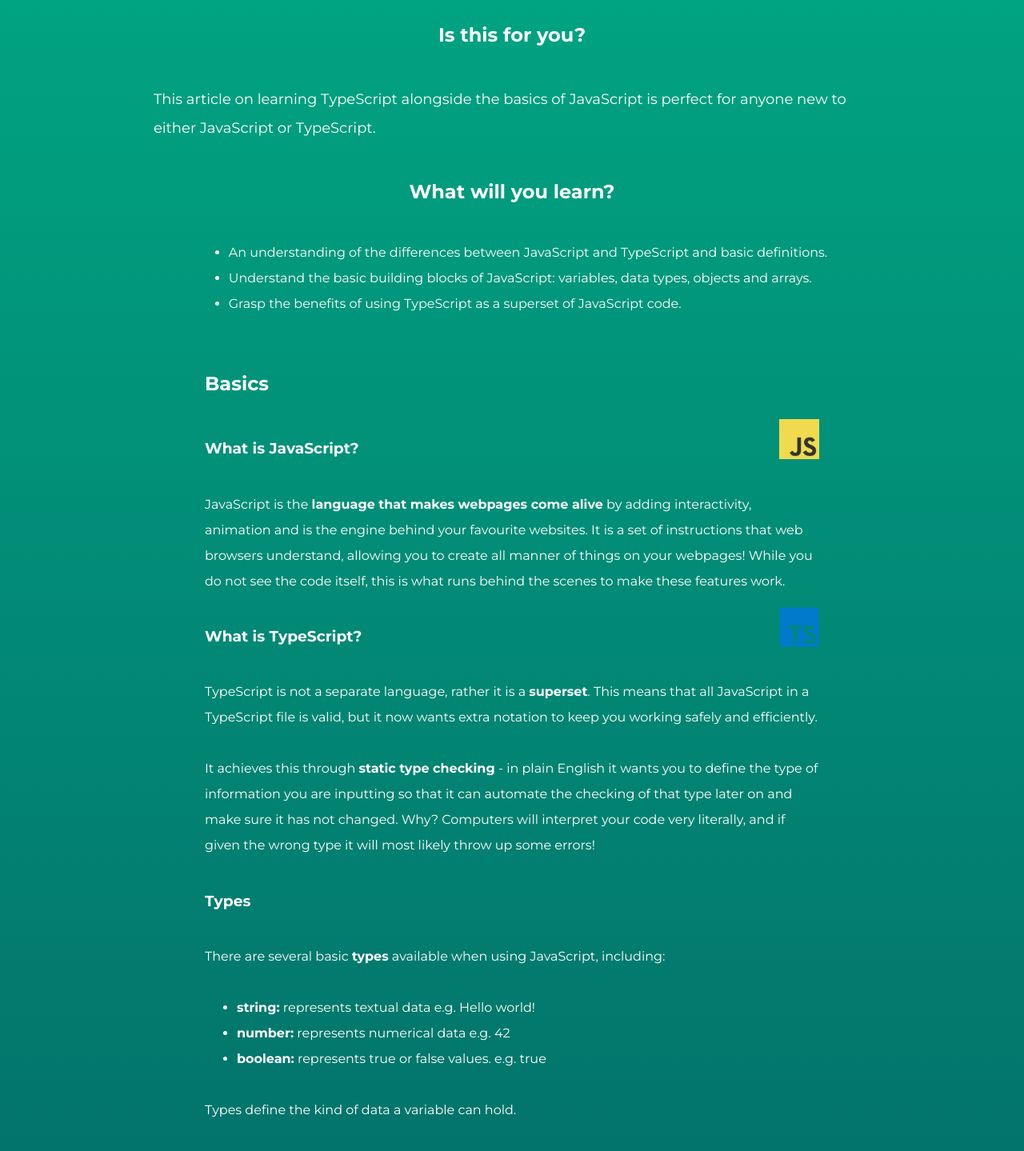
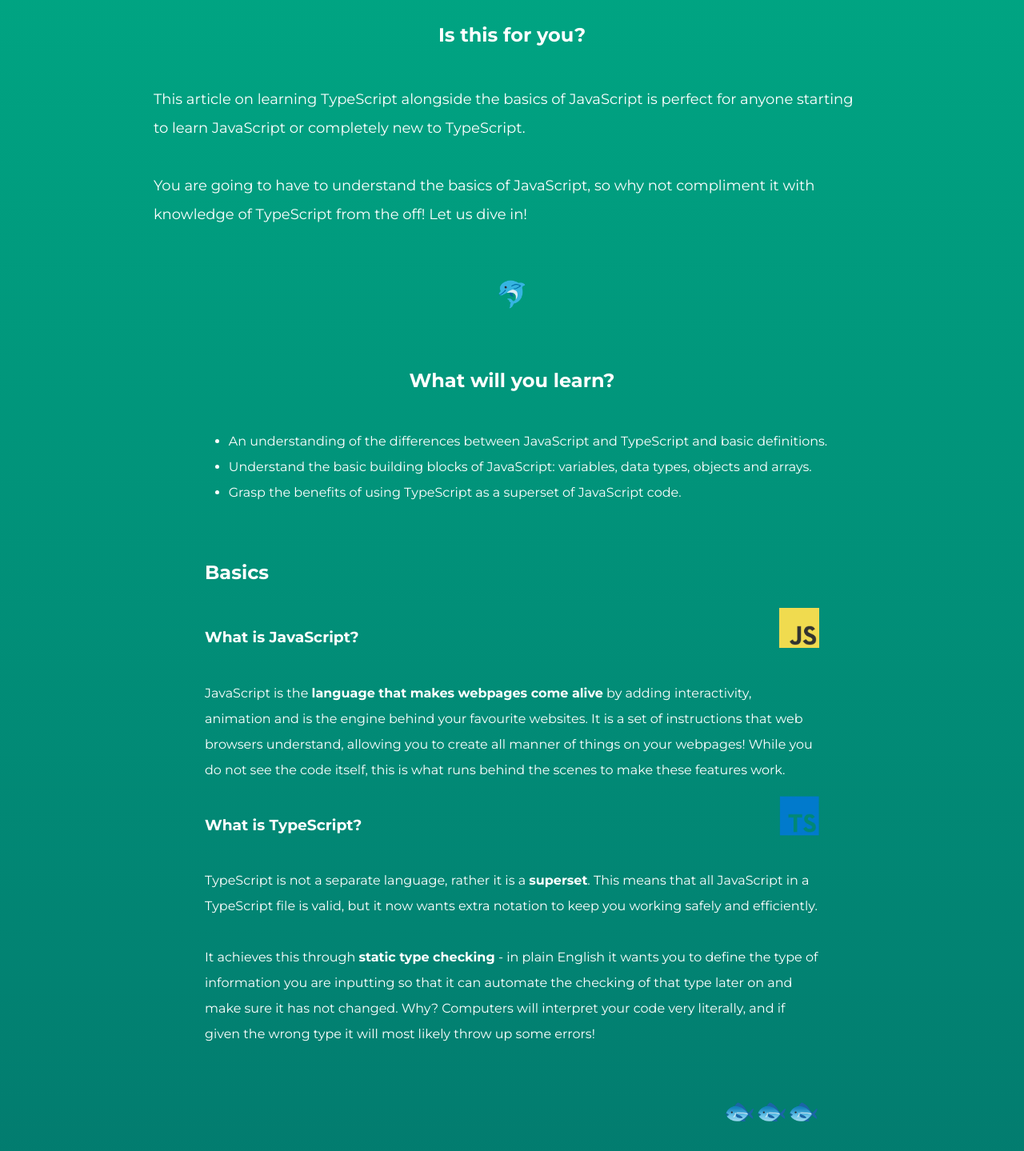
Before and after one commit to Chalky23/typescript-hackathon-jack-white, a Next.js app: page / in a window 1280 px wide. Shown: the part 151-1590 px from the top of the page at 80% size. Built offline with nearby package versions, Linux system fonts and the light colour scheme.

Commit message:
added emojis

```diff
--- a/src/app/globals.css
+++ b/src/app/globals.css
@@ -86,3 +86,27 @@
     width: 90vw;
     margin-left: 4vw;
 }
+
+.emoji {
+    font-size: xx-large;
+}
+
+#footeremoji {
+    text-align: center;
+}
+
+#arrayemoji {
+    text-align: right;
+}
+
+#objectemoji {
+    text-align: center;
+}
+
+#typeemoji {
+    text-align: right;
+}
+
+#introemoji {
+    font-size: xx-large;
+}
--- a/src/app/page.tsx
+++ b/src/app/page.tsx
@@ -56,7 +56,15 @@
         <h2>Is this for you?</h2>
         <p>
           This article on learning TypeScript alongside the basics of JavaScript
-          is perfect for anyone new to either JavaScript or TypeScript.
+          is perfect for anyone starting to learn JavaScript or completely new
+          to TypeScript.
+          <br /> <br />
+          You are going to have to understand the basics of JavaScript, so why
+          not compliment it with knowledge of TypeScript from the off! Let us
+          dive in!
+        </p>
+        <p className="emoji" id="introemoji">
+          🐬
         </p>
         <h2>What will you learn?</h2>
         <ul>
@@ -110,7 +118,9 @@
           changed. Why? Computers will interpret your code very literally, and
           if given the wrong type it will most likely throw up some errors!
         </p>
-
+        <p className="emoji" id="typeemoji">
+          🐟🐟🐟
+        </p>
         <h3>Types</h3>
         <p>
           There are several basic <b>types</b> available when using JavaScript,
@@ -157,7 +167,7 @@
             efficiency.
           </li>
         </ul>
-
+        <p className="emoji">🦈</p>
         <h2>Variables</h2>
         <p>
           Now to actually use some data in JavaScript. Say we want to write a
@@ -222,7 +232,9 @@
           height="250"
           width="280"
         />
-
+        <p className="emoji" id="objectemoji">
+          🐠🐠
+        </p>
         <h3>Arrays</h3>
         <p>
           An array is an ordered collection of things. It is ordered by the
@@ -247,7 +259,7 @@
           height="80"
           width="480"
         />
-
+        <p className="emoji">🐟</p>
         <h3>Your Task</h3>
         <p>
           Time to put this into practice. Follow this{" "}
@@ -286,7 +298,9 @@
             {hintContent5 && <div>{hintContent5}</div>}
           </li>
         </ol>
-
+        <p className="emoji" id="arrayemoji">
+          🐡
+        </p>
         <h2>Hungry for more?</h2>
         <p>
           Take a look at these resources for some of the best learning around
@@ -327,6 +341,9 @@
       </div>
       <br />
       <br />
+      <p className="emoji" id="footeremoji">
+        🦀 🪸 🐙{" "}
+      </p>
       <div className="footer"></div>
       <br />
     </div>
```
Also changed, not shown: public/submarine.jpg (added).
